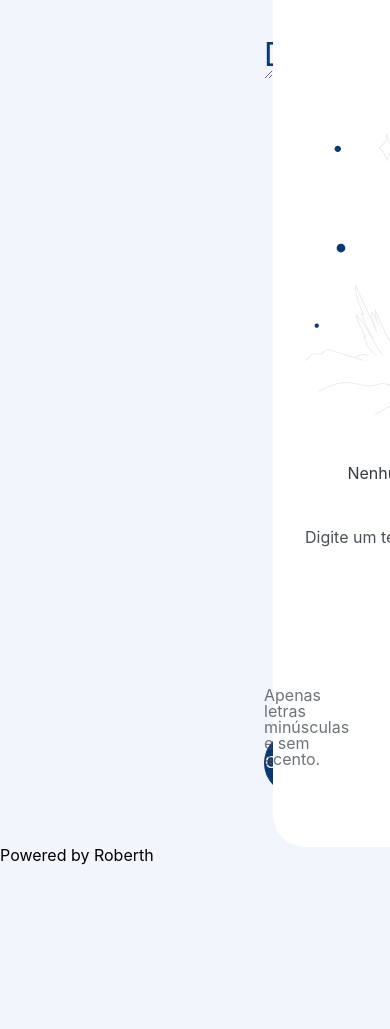
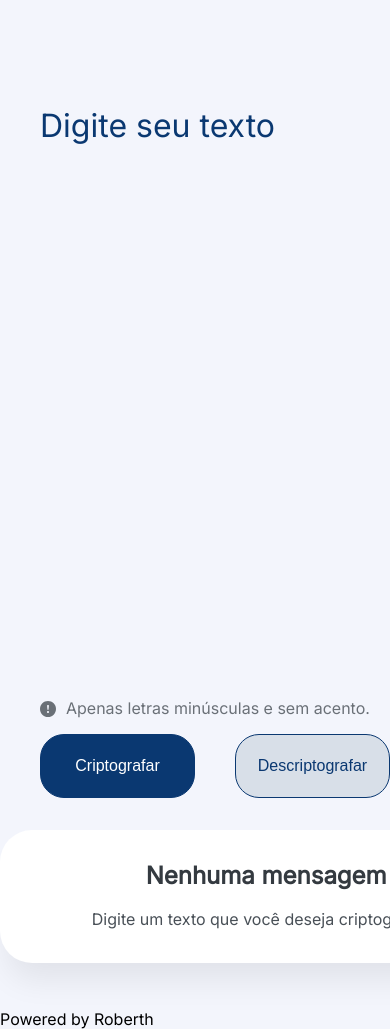
Before and after one commit to RoberthGuimaro/Challenge_01_One, a plain HTML site: page index.html in a window 390 px wide. Shown: the part 137-1166 px from the top of the page. Before the commit the page ends 1002 px from the top, so only its background shows below. Drawn offline with Linux system fonts and the light colour scheme.

Commit message:
Index.html_css_para_telas_medias

```diff
--- a/index.css
+++ b/index.css
@@ -52,6 +52,10 @@ body {
     opacity: 0.8;
 }
 
+.minusculas img {
+    margin-right: 10px;
+}
+
 .btn {
     display: flex;
     margin: 1.6em 1.6em 1.6em 15em;
@@ -61,7 +65,7 @@ body {
     width: 20em;
     height: 4em;
     margin-left: 1.5em;
-    border-radius: 2em;
+    border-radius: 1.5em;
     font-size: 1em;
     border: none;
     cursor: pointer;
@@ -94,7 +98,7 @@ body {
     width: 400px;
     height: 944px;
     border-radius: 2em;
-
+    box-shadow: 0px 24px 32px -8px rgba(0, 0, 0, 0.08);
 }
 
 .imagem {
@@ -102,15 +106,92 @@ body {
     padding: 0 2em 0 2em;
 }
 
-.apresenta-texto p {
+.p1-apresenta-texto {
+    color: #343A40;
+    font-family: 'Inter';
+    font-weight: bold;
+    font-size: 1.5em;
+    line-height: 1.2;
     margin-top: 3em;
     padding: 0 2em 0 2em;
 }
 
-.p1-apresenta-texto {
-    color: #343A40;
+.p2-apresenta-texto {
+    color: #495057;
+    font-family: 'Inter';
+    font-weight: 400;
+    line-height: 1.5;
+    font-size: 1em;
+    margin-top: 3em;
+    padding: 0 2em 0 2em;
 }
 
-.p2-apresenta-texto {
-    color: #495057;
+@media screen and (max-width: 768px) {
+    /* Inicia responsividade telas pequenas intermediárias */
+    .caixa, .conteudo, .esquerda, .caixa-mensagem,
+    .minusculas, .btn, .direita, .apresenta-texto{
+        width: 100%;
+    }
+
+    .caixa {
+        display: block;
+        position: static;
+        padding: 0px;
+    }
+
+    .caixa h1 img {
+        margin: 4.58875em 0px 0px 0px;
+    }
+
+    .conteudo {
+        display: block;
+    }
+
+    .caixa-mensagem {
+        display: inline-block;
+        margin: 7.25em 0px 0px 2.5em;
+    }
+
+    .minusculas {
+        margin: 0px;
+        margin: 34.25em 0px 0px 2.5em;
+    }
+
+    .btn {
+        margin: 1em auto;
+
+
+    }
+
+    .btn input {
+        margin: 0px;
+        margin-left: 2.5em;
+    }
+
+    .direita {
+        display: inline-block;
+        align-items: center;
+        align-content: center;
+        margin-top: 1em;
+    }
+
+    .apresenta-texto {
+        width: 41.75em;
+        height: 8.3125em;
+        padding: 2em;
+        margin: 0px auto 3em auto;
+    }
+
+    .imagem {
+        display: none;
+    }
+
+    .p1-apresenta-texto{
+        margin: 0px;
+    }
+
+    .p2-apresenta-texto {
+        margin: 1em 0 0 0;
+    }
+    /* Finaliza layout para telas intermediárias */
 }
--- a/index.html
+++ b/index.html
@@ -7,6 +7,7 @@
     <title>Decodificador - Roberth</title>
     <link rel="stylesheet" href="reset.css">
     <link rel="stylesheet" href="index.css">
+    <style>@import url('https://fonts.googleapis.com/css2?family=Inter&display=swap');</style>
 </head>
 <body>
     <header class="caixa">
@@ -21,6 +22,7 @@
                 </div>
 
                 <div class="minusculas">
+                    <img src="exclamation.svg" alt="simbolo de exclamação">
                     <p>Apenas letras minúsculas e sem acento.</p>
                 </div>
 
--- a/indexteste.css
+++ /dev/null
@@ -1,126 +0,0 @@
-* {
-    margin: 0;
-    padding: 0;
-    box-sizing: border-box;
-}
-
-body {
-    background: #F3F5FC;
-}
-
-body p {
-    font-family: Inter;
-}
-
-.caixa {
-    width: 100%;
-    padding: 2.5em 0px 0px 2.5em;
-    display: inline-flex;
-}
-
-.conteudo {
-    display: flex;
-    justify-content: space-around;
-    /*height: 100vh;*/
-}
-
-.esquerda {
-    display: inline-block;
-    flex-direction: column;
-    align-items: center;
-    /*width: 60%;*/
-}
-
-.caixa-mensagem{
-    display: flex;
-    align-items: center;
-    justify-content: space-around;
-}
-
-.minusculas{
-    display: flex;
-    justify-content: center;
-    align-items: center;
-}
-
-.mensagem {
-    background: #F3F5FC;
-    border: none;
-    font-family: 'Inter';
-    font-style: normal;
-    font-weight: 400;
-    font-size: 2em;
-    line-height: 150%;
-    color: #0A3871;
-}
-
-.mensagem::placeholder {
-    color: #0A3871;
-}
-
-
-.minusculas {
-    height: 1.125em;
-    color: #495057;
-    opacity: 0.8;
-
-
-}
-
-.btn {
-    /*display: flex;*/
-}
-
-.btn input {
-    width: 20em;
-    height: 4em;
-    border-radius: 2em;
-    margin: 1.6em 1.6em 1.6em 0px;
-    font-size: 1em;
-    border: none;
-    cursor: pointer;
-}
-
-.btn-criptografar {
-    color: #FFFFFF;
-    background: #0A3871;
-}
-
-.btn-descriptografar {
-    background: #D8DFE8;
-    color: #0A3871;
-}
-
-/*.direita {
-    display: flex;
-    justify-content: right;
-    vertical-align: top;
-}
-*/
-.apresenta-texto {
-    display: flex;
-    justify-content: space-around;
-    align-items: center;
-    flex-direction: column;
-    background-color: #FFFFFF;
-    /*width: 400px;
-    height: 944px;
-    border-radius: 2em;*/
-}
-
-.imagem {
-    margin: 10px 10px 10px;
-
-}
-
-.apresenta-texto p {
-    margin-top: 3em;
-}
-
-.p1-apresenta-texto {
-    color: #343A40;
-}
-
-.p2-apresenta-texto {
-    color: #495057;
-}
```
Also changed, not shown: indexteste.html (deleted, +0 -46 lines), exclamation.svg (added).
